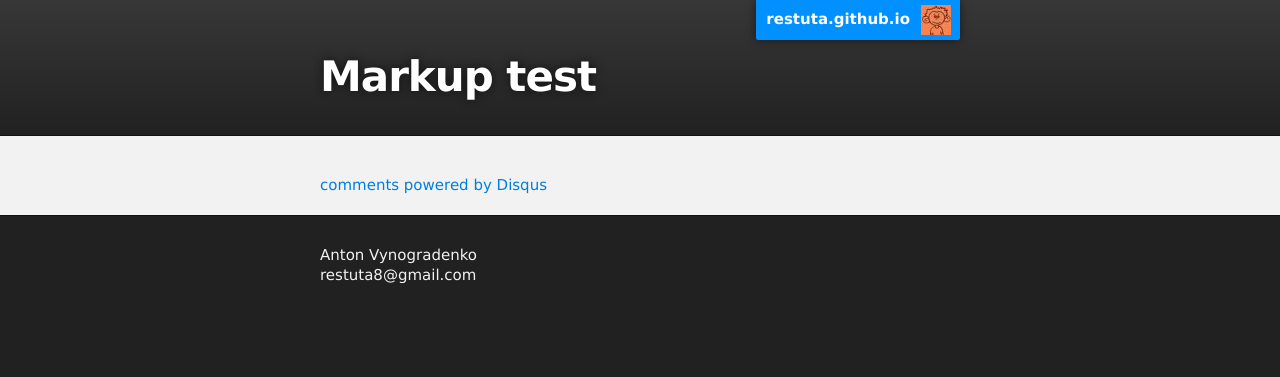
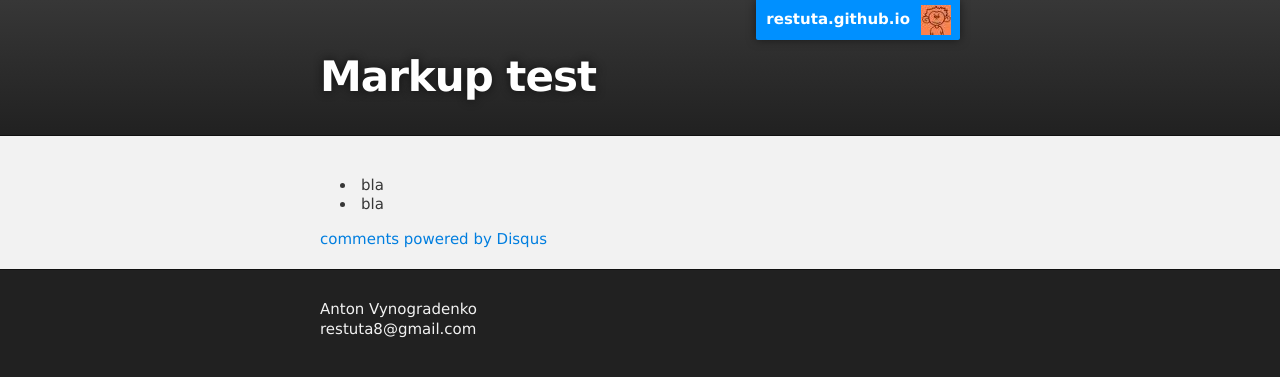
Before and after one commit to Restuta/restuta.github.io, a Jekyll site: the page built from _posts/2013-07-03-markup-test.md, in a window 1280 px wide. Shown: the top 377 px of the page. Built offline with Jekyll 4.4.1, drawn with Linux system fonts in a browser that asks for light colours; comment, search, counter and statistics services are not loaded.

Commit message:
Update 2013-07-03-markup-test.md

```diff
--- a/_posts/2013-07-03-markup-test.md
+++ b/_posts/2013-07-03-markup-test.md
@@ -2,3 +2,5 @@
 layout: post
 title: Markup test
 ---
+* bla
+* bla
```
